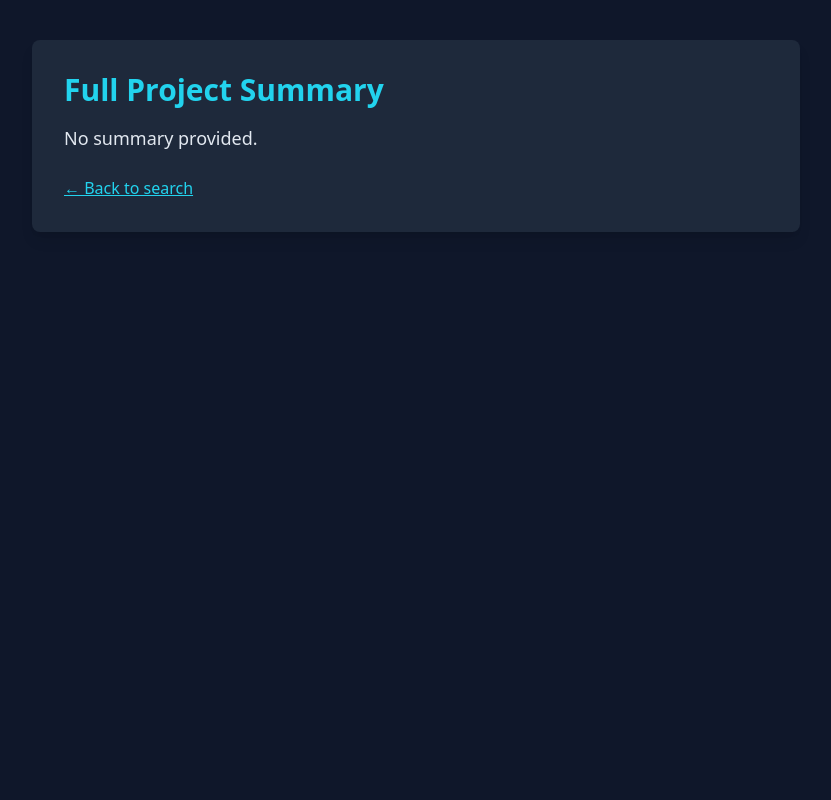
After one commit to Abrar9825/WTFRepo, a Django app: page /full_summary/ in a window 1280 px wide. The commit adds this page. Shown: the whole page, without its empty margins (224-1055 px from the left). Run offline with Django 5.2, Linux system fonts and the light colour scheme; some libraries are stand-ins or nearby versions.

Commit message:
New Page for Summary

```diff
--- /dev/null
+++ b/myapp/templates/full_summary.html
@@ -0,0 +1,16 @@
+{% load static %}
+<!DOCTYPE html>
+<html lang="en">
+<head>
+    <meta charset="UTF-8" />
+    <title>Full Summary</title>
+    <script src="https://cdn.tailwindcss.com"></script>
+</head>
+<body class="bg-slate-900 text-white p-10 min-h-screen">
+    <div class="max-w-3xl mx-auto bg-slate-800 p-8 rounded-lg shadow-lg">
+        <h1 class="text-3xl font-bold mb-4 text-cyan-400">Full Project Summary</h1>
+        <p class="whitespace-pre-wrap text-slate-200 text-lg">{{ summary }}</p>
+        <a href="/" class="mt-6 inline-block text-cyan-400 underline">← Back to search</a>
+    </div>
+</body>
+</html>
--- a/myapp/views.py
+++ b/myapp/views.py
@@ -32,6 +32,13 @@ def get_level_by_structure(contents):
     elif len(dirs) >= 3 or ("requirements.txt" in files and "setup.py" in files):
         return "Advanced"
     return "Intermediate"
+
+from django.shortcuts import render
+
+def full_summary_view(request):
+    summary = request.GET.get('summary', 'No summary provided.')
+    return render(request, 'full_summary.html', {'summary': summary})
+
 
 def github_and_gemini(request):
     prompt = request.GET.get("prompt", "").strip()
--- a/myproject/urls.py
+++ b/myproject/urls.py
@@ -22,6 +22,7 @@ from myapp.views import *
 urlpatterns = [
     path('admin/', admin.site.urls),
     path('',index),
+    path('full_summary/',full_summary_view, name='full_summary'),
     path('github_and_gemini/', github_and_gemini, name='github_and_gemini'),
 
 ]
```
Also changed, not shown: myapp/templates/index.html (+44 -3 lines).
